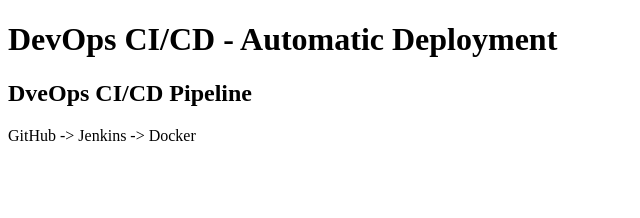
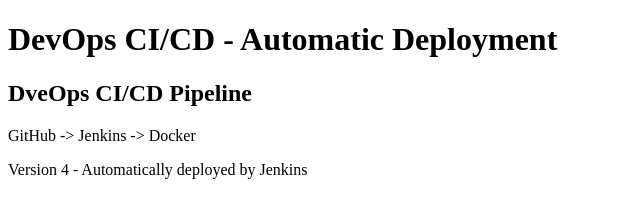
Before and after one commit to Ibahim/devops-project, a plain HTML site: page index.html in a window 1280 px wide. Shown: the whole page, without its empty margins (0-640 px from the left). Drawn offline with Linux system fonts and the light colour scheme.

Commit message:
Add version 4 deployment message

```diff
--- a/index.html
+++ b/index.html
@@ -8,6 +8,7 @@
 		<h1>DevOps CI/CD - Automatic Deployment</h1>
 		<h2>DveOps CI/CD Pipeline </h2>
 		<p>GitHub -> Jenkins -> Docker </p>
+		<p>Version 4 - Automatically deployed by Jenkins</p>
 	</body>
 
 </html>
```
